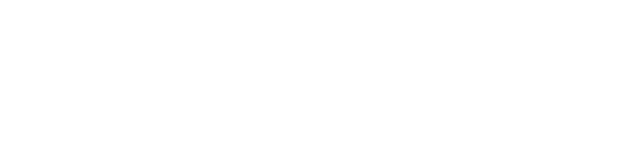
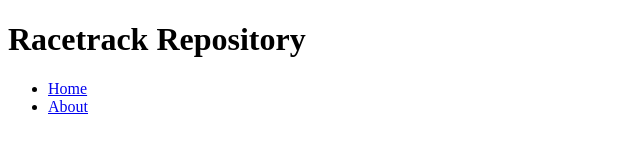
Before and after one commit to racetrackrepository/racetrackrepository.github.io, a plain HTML site: page index.html in a window 1280 px wide. Shown: the whole page, without its empty margins (0-640 px from the left). Drawn offline with Linux system fonts and the light colour scheme.

Commit message:
Update index.html

```diff
--- a/index.html
+++ b/index.html
@@ -13,6 +13,18 @@
     </title>
   </head>
   <body>
-
+     <header>
+       <div class="container">
+         <div id="branding">
+           <h1>Racetrack Repository</h1>
+         </div>
+         <nav>
+           <ul>
+             <li><a href="index.html">Home</li>
+             <li><a href="about.html">About</li>
+           </ul>
+         </nav>
+       </div>
+     </header>
   </body>
 </html>
```
